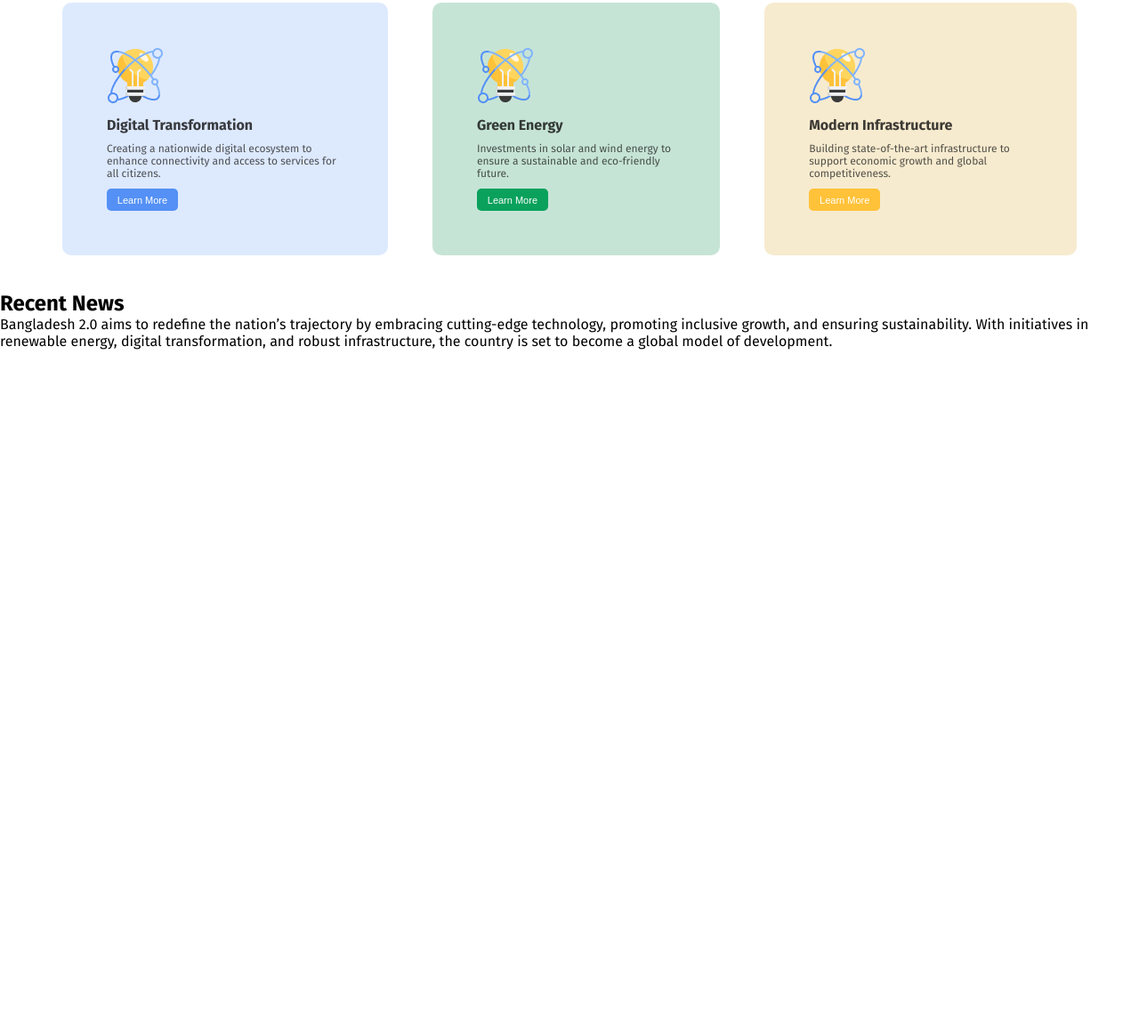
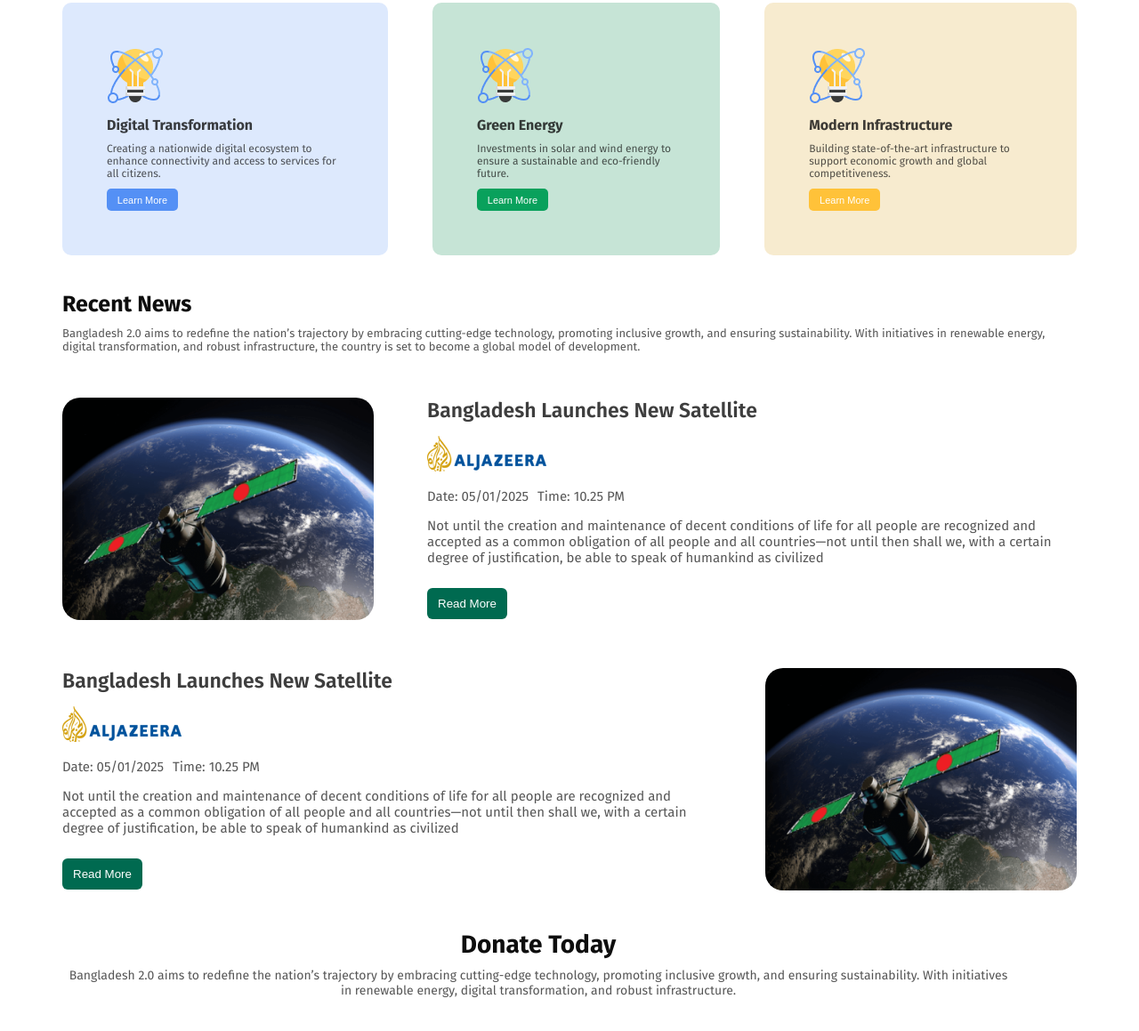
Before and after one commit to thmim/first-assignment-ph11, a plain HTML site: page index.html in a window 1280 px wide. Shown: the part 978-2137 px from the top of the page at 89% size. Before the commit the page ends 1371 px from the top, so only its background shows below. Drawn offline with Linux system fonts and the light colour scheme; a web font is replaced by a local one.

Commit message:
add recent news section

```diff
--- a/index.html
+++ b/index.html
@@ -99,10 +99,59 @@
 
 
         </section>
-        <section>
+        <section class="news-section">
             <h1 class="recent-news">Recent News</h1>
             <p class="recent-news-description">Bangladesh 2.0 aims to redefine the nation’s trajectory by embracing cutting-edge technology, promoting inclusive growth, and ensuring sustainability. With initiatives in renewable energy, digital transformation, and robust infrastructure, the country is set to become a global model of development.</p>
+            <div class="recent-news-content">
+                <div class="recent-news-image">
+                    <img class="satelite" src="assets/satelite.png">
+                </div>
+                <div class="recent-news-data">
+                    <h2 class="news-data-title">Bangladesh Launches New Satellite</h2>
+                    <img class="aljageera" src="assets/al-jazeera.png">
+                    <div class="date-point">
+                      <p class="date">Date: 05/01/2025</p>
+                      <p class="date">Time: 10.25 PM</p>
+                    </div>
+                    <p class="news-data-details">Not until the creation and maintenance of decent conditions of life for all people are recognized and accepted as a common obligation of all people and all countries—not until then shall we,
+                        with a certain degree of justification, be able to speak of humankind as civilized</p>
 
+                    <button class="read-more-btn">Read More</button>
+                </div>
+            </div>
+
+        </section>
+
+        <section class="another-news-section">
+            <div class="recent-news-content">
+
+                <div class="recent-news-data">
+                    <h2 class="news-data-title">Bangladesh Launches New Satellite</h2>
+                    <img class="aljageera" src="assets/al-jazeera.png">
+                    <div class="date-point">
+                      <p class="date">Date: 05/01/2025</p>
+                      <p class="date">Time: 10.25 PM</p>
+                    </div>
+                    <p class="news-data-details">Not until the creation and maintenance of decent conditions of life for all people are recognized and accepted as a common obligation of all people and all countries—not until then shall we,
+                        with a certain degree of justification, be able to speak of humankind as civilized</p>
+
+                    <button class="read-more-btn">Read More</button>
+                </div>
+
+                <div class="recent-news-image">
+                    <img class="satelite" src="assets/satelite.png">
+                </div>
+
+
+            </div>
+
+
+        </section>
+        <section class="donate section">
+            <div class="donate">
+                <h1 class="donate-today">Donate Today</h1>
+                <p class="why-donate">Bangladesh 2.0 aims to redefine the nation’s trajectory by embracing cutting-edge technology, promoting inclusive growth, and ensuring sustainability. With initiatives in renewable energy, digital transformation, and robust infrastructure.</p>
+            </div>
         </section>
 
     </main>
--- a/styles/style.css
+++ b/styles/style.css
@@ -225,3 +225,89 @@ padding: 50px;
 
 }
 /* vision section end */
+
+/* recent news section start */
+
+.date-point{
+  display: flex;
+  gap: 10px;
+}
+.recent-news{
+  margin-bottom: 10px;
+  color: #0E0E0E;
+  font-weight: 700;
+  font-size: 25px;
+}
+.recent-news-description{
+  color: rgba(14, 14, 14, 0.7);
+  font-weight: 350px;
+  font-size: 13px;
+}
+.news-section{
+  margin: 20px 70px 40px 70px;
+}
+.recent-news-content{
+  display: flex;
+  gap: 60px;
+  margin-top: 50px;
+}
+.satelite{
+  width: 350px;
+  height: 250px;
+  border-radius: 20px;
+}
+.news-data-title{
+  margin-bottom: 15px;
+  color: rgba(14, 14, 14, 0.8);
+  font-weight: 600;
+  font-size: 23px;
+}
+.aljageera{
+  margin-bottom: 15px;
+}
+.date-point{
+  margin-bottom: 15px;
+  color: rgba(14, 14, 14, 0.7);
+  font-weight: 400px;
+  font-size: 15px;
+}
+.news-data-details{
+  margin-bottom: 25px;
+  color: rgba(14, 14, 14, 0.7);
+  font-weight: 400px;
+  font-size: 15px;
+}
+.read-more-btn{
+  color: #FFFFFF;
+  background-color: #006A50;
+  height: 35px;
+  width: 90px;
+  border: none;
+  border-radius: 6px;
+
+}
+.read-more-btn:hover{
+  background-color: red;
+}
+/* recent news section end */
+.another-news-section{
+  margin: 20px 70px 40px 70px;
+}
+/* recent news section end */
+
+.donate{
+  margin: 20px 70px 40px 35px;
+  text-align: center;
+
+}
+.donate-today{
+  margin-bottom: 10px;
+  color: #0E0E0E;
+  font-weight: 700px;
+  font-size: 28px;
+}
+.why-donate{
+  color: rgba(14, 14, 14, 0.7);
+  font-weight: 400;
+  font-size: 14px;
+}
```
